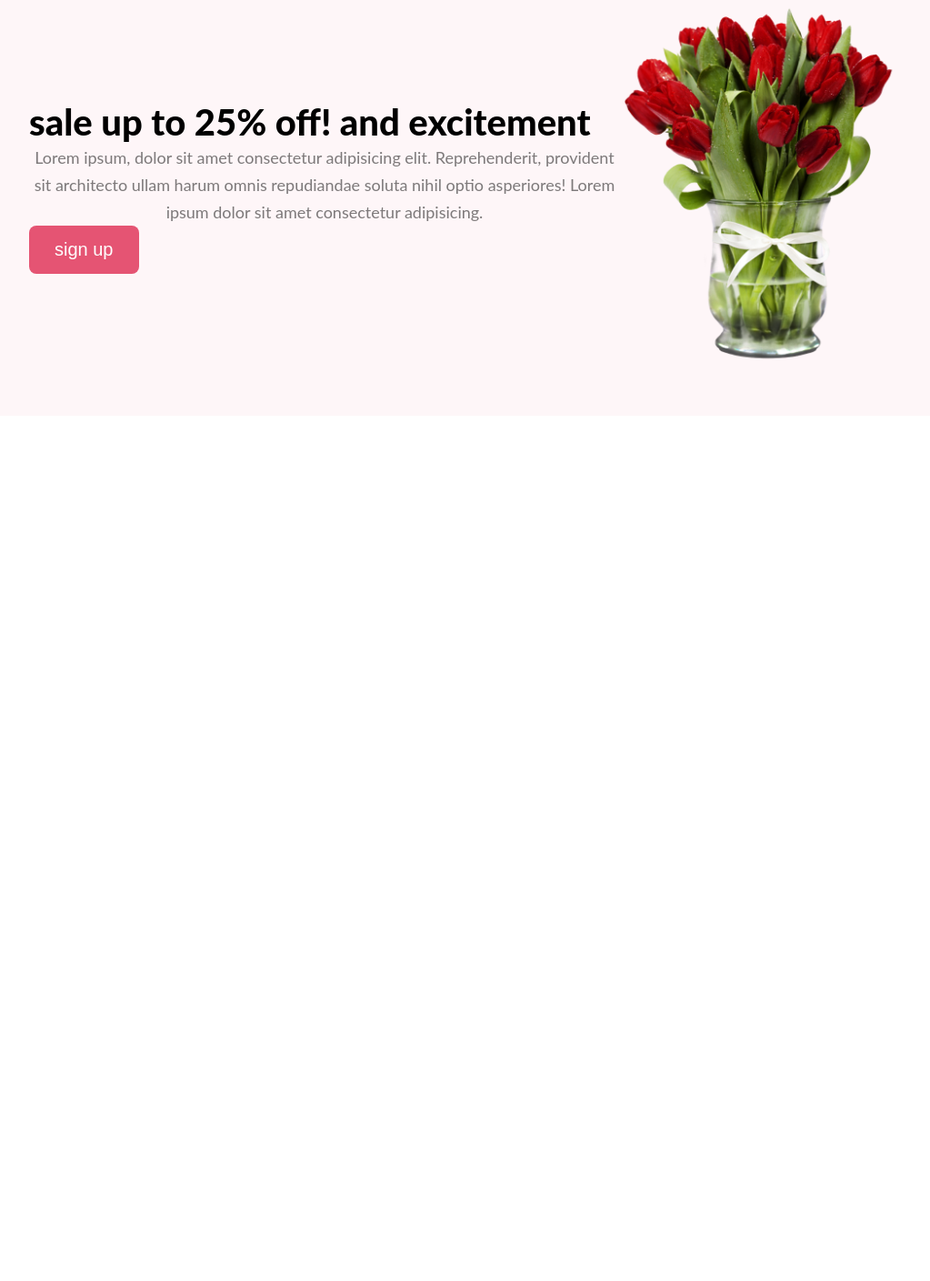
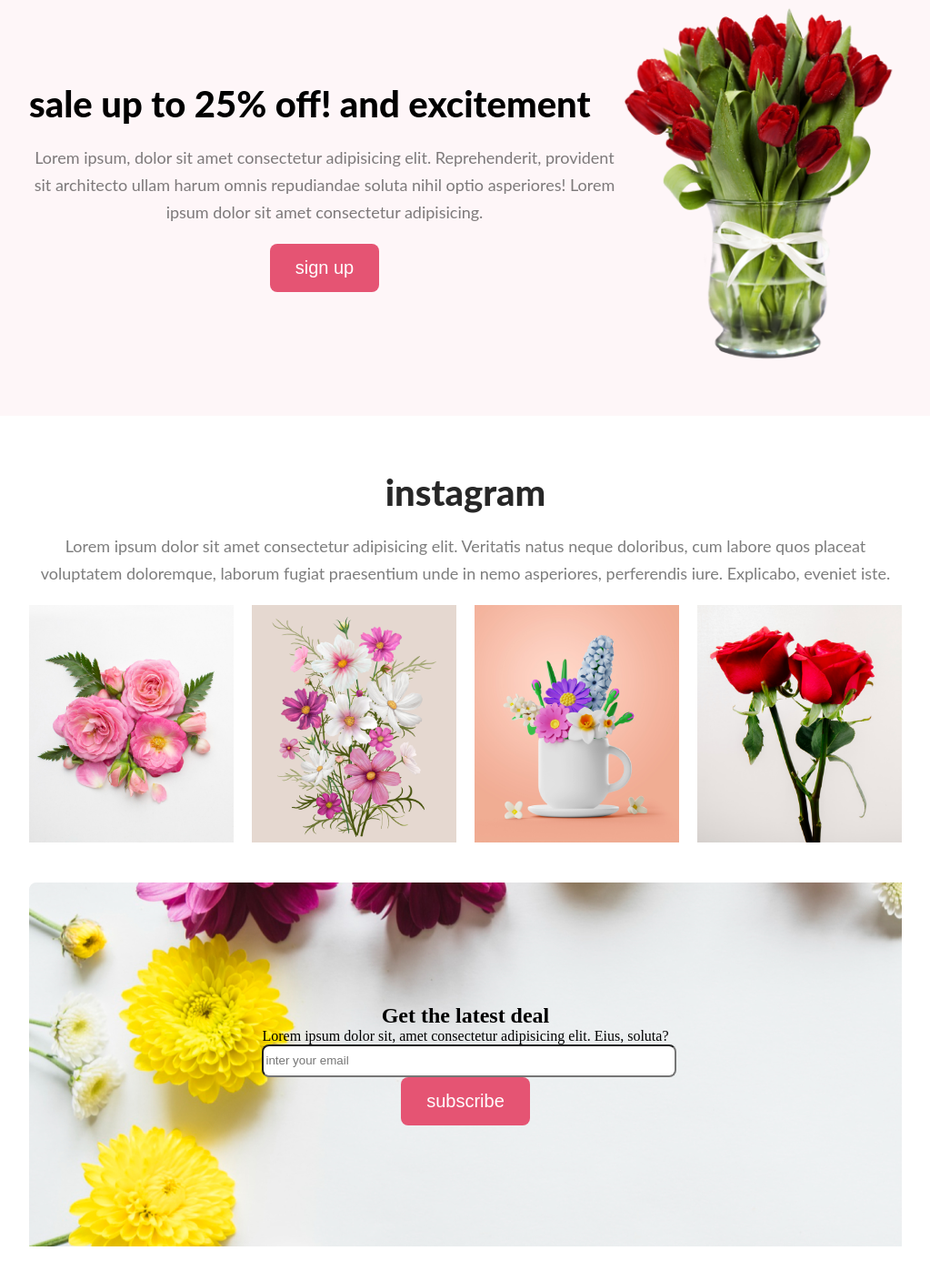
Before and after one commit to shafiul-osd/FLOWER-SHOP-ASSIGNMEMT-MAIN, a plain HTML site: page index.html in a window 1280 px wide. Shown: the part 1902-3310 px from the top of the page at 91% size, without its empty margins (128-1151 px from the left). Before the commit the page ends 2379 px from the top, so only its background shows below. Drawn offline with Linux system fonts and the light colour scheme.

Commit message:
added latest deal section

```diff
--- a/flower.css
+++ b/flower.css
@@ -72,6 +72,7 @@ header {
     border: none;
     font-size: 20px;
     padding: 15px 28px;
+    text-align: center;
 }
 
 #feathure {
@@ -156,6 +157,10 @@ header {
     margin-bottom: 20px;
 }
 
+.hot-deal-text {
+    white-space: 20px 0px;
+}
+
 .hot-deal-text p {
     color: rgba(39, 39, 39, 0.6);
     font-family: Lato;
@@ -164,6 +169,7 @@ header {
     line-height: 30px;
     letter-spacing: 0%;
     text-align: center;
+    margin: 20px 0px;
 }
 
 .hot-deal-text h2 {
@@ -174,7 +180,75 @@ header {
     letter-spacing: 0%;
     text-align: left;
 }
-.hot-deal-img img{
-    width:310px ;
+
+.hot-deal-img img {
+    width: 310px;
     height: 400px;
 }
+
+.instagram-section {
+    margin-top: 60px;
+}
+
+.instagram-section-text h2 {
+    color: rgb(39, 39, 39);
+    font-family: Lato;
+    font-size: 40px;
+    font-weight: 800;
+    line-height: 48px;
+    letter-spacing: 0%;
+    text-align: center;
+}
+
+.instagram-section-text p {
+    color: rgba(39, 39, 39, 0.6);
+    font-family: Lato;
+    font-size: 18px;
+    font-weight: 400;
+    line-height: 30px;
+    letter-spacing: 0%;
+    text-align: center;
+    margin: 20px 0px;
+}
+
+.instagram-section-img-flex {
+    display: flex;
+    gap: 20px;
+    margin: o auto;
+}
+
+.instagram-img img {
+    width: 100%;
+}
+
+.btn {
+    text-align: center;
+}
+
+.bg-latest-deal {
+    background-image: url("./Flower\ Asset/Rectangle-9.png");
+    height: 400px;
+    display: flex;
+    justify-content: center;
+    align-items: center;
+
+}
+
+.latest-deal {
+    margin: 40px 0px;
+}
+
+.latest-deal-text {
+    text-align: center;
+    margin: 15px 0px;
+}
+
+.big {
+    border-radius: 8px;
+    width: 100%;
+    height: 30px;
+    background: rgb(255, 255, 255);
+}
+.lataest-deal-inputs{
+    margin: 20px 0px;
+}
--- a/index.html
+++ b/index.html
@@ -81,10 +81,46 @@
                 <div class="hot-deal-text">
                     <h2>sale up to 25% off! and excitement</h2>
                     <p>Lorem ipsum, dolor sit amet consectetur adipisicing elit. Reprehenderit, provident sit architecto ullam harum omnis repudiandae soluta nihil optio asperiores! Lorem ipsum dolor sit amet consectetur adipisicing.</p>
-                    <button class="btn-primary">sign up</button>
+                    <div class="btn"><button class="btn-primary">sign up</button></div>
                 </div>
                 <div class="hot-deal-img">
                     <img src="Flower Asset/pngwing 8.png" alt="">
+                </div>
+            </div>
+        </section>
+
+        <section class="instagram-section">
+            <div class="container">
+                <div class="instagram-section-text">
+                    <h2>instagram</h2>
+                    <p>Lorem ipsum dolor sit amet consectetur adipisicing elit. Veritatis natus neque doloribus, cum labore quos placeat voluptatem doloremque, laborum fugiat praesentium unde in nemo asperiores, perferendis iure. Explicabo, eveniet iste.</p>
+                </div>
+                <div class="instagram-section-img-flex">
+                    <div class="instagram-img">
+                        <img src="Flower Asset/Flower 01.png" alt="">
+                    </div>
+                    <div class="instagram-img">
+                        <img src="Flower Asset/Rectangle 4.png" alt="">
+                    </div>
+                    <div class="instagram-img">
+                        <img src="Flower Asset/Rectangle 5.png" alt="">
+                    </div>
+                    <div class="instagram-img">
+                        <img src="Flower Asset/Rectangle 6.png" alt="">
+                    </div>
+                </div>
+            </div>
+
+        </section>
+        <section class="latest-deal">
+            <div class="container bg-latest-deal">
+                <div class="latest-deal-text">
+                    <h2>Get the latest deal</h2>
+                    <p>Lorem ipsum dolor sit, amet consectetur adipisicing elit. Eius, soluta?</p>
+                    <div class="latest-deal-inputs">
+                        <input class="big" type="text" placeholder="inter your email">
+                        <input class="btn-primary" type="submit" value="subscribe">
+                    </div>
                 </div>
             </div>
         </section>
```
Also changed, not shown: Flower Asset/Rectangle-9.png (renamed from Flower Asset/Rectangle 9.png).
